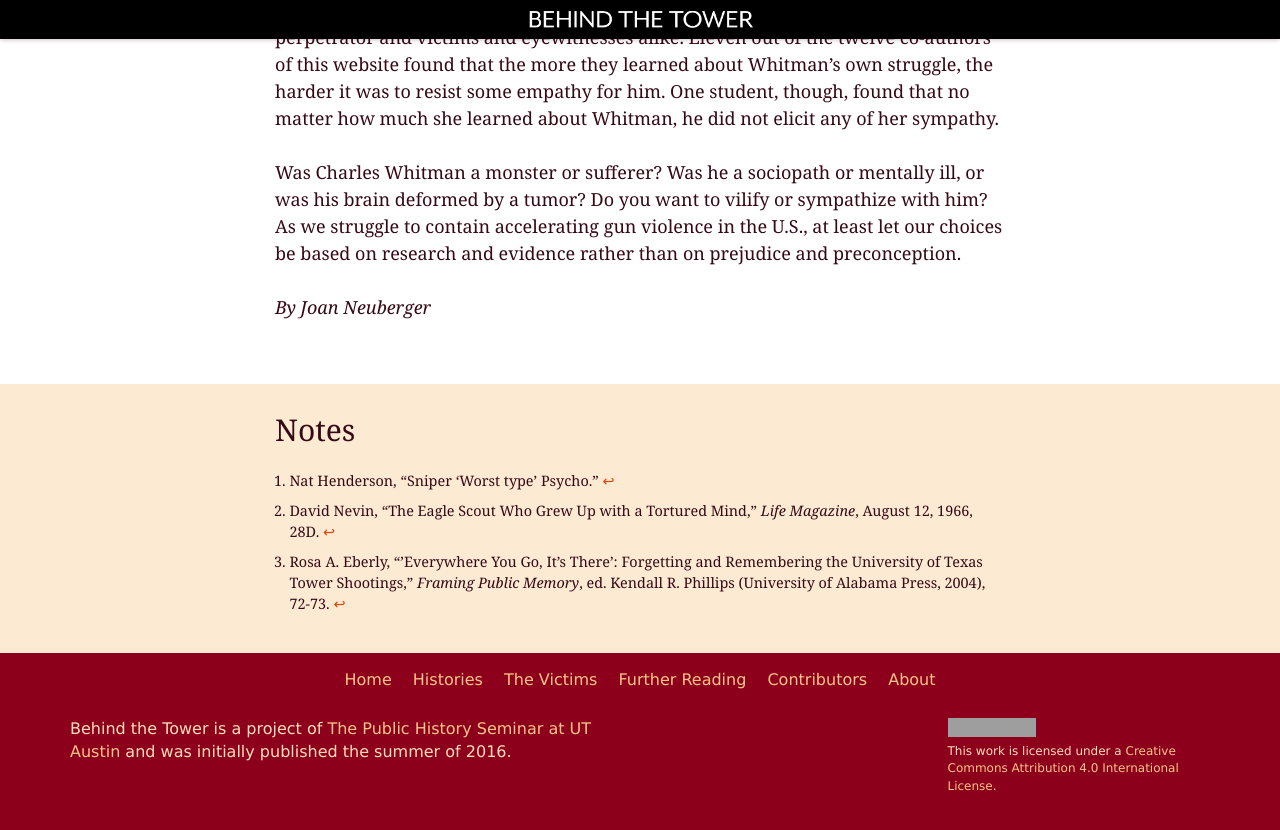
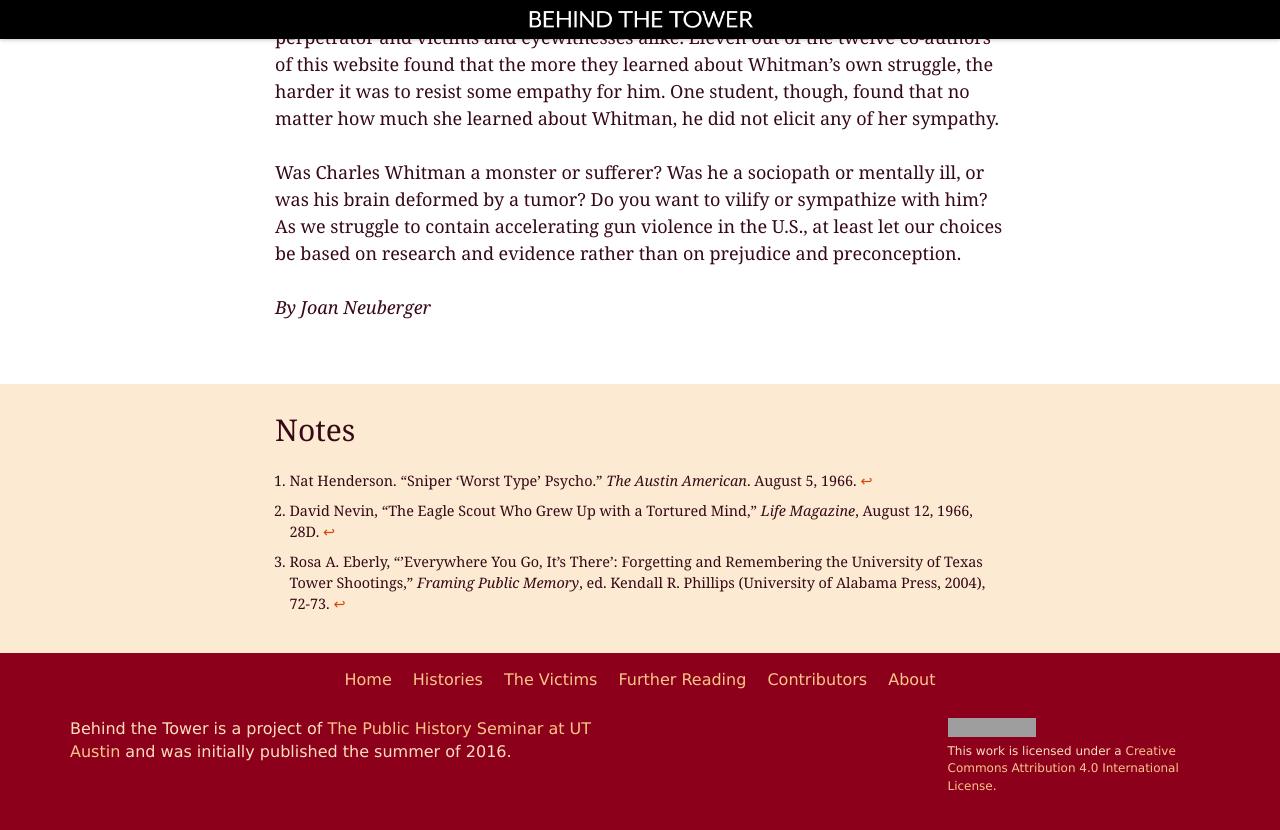
Before and after one commit to utexas-public-history/tower, a Jekyll site: the page built from _posts/2016-05-01-14-neuberger-cjw.md, in a window 1280 px wide and 900 px high, scrolled down 2639 px. Shown: the top 830 px of the window. Built offline with Jekyll 4.4.1, drawn with Linux system fonts in a browser that asks for light colours; grey boxes are pictures that could not be loaded.

Commit message:
Push note update on Neuberger Whitman essay

```diff
--- a/_posts/2016-05-01-14-neuberger-cjw.md
+++ b/_posts/2016-05-01-14-neuberger-cjw.md
@@ -48,7 +48,7 @@ _By Joan Neuberger_
 
 </div></div></div>
 
-[^1]: Nat Henderson, “Sniper ‘Worst type’ Psycho.”
+[^1]: Nat Henderson. “Sniper ‘Worst Type’ Psycho.” _The Austin American_. August 5, 1966.
 
 [^2]: David Nevin, “The Eagle Scout Who Grew Up with a Tortured Mind,” _Life Magazine_, August 12, 1966, 28D.
 
```
